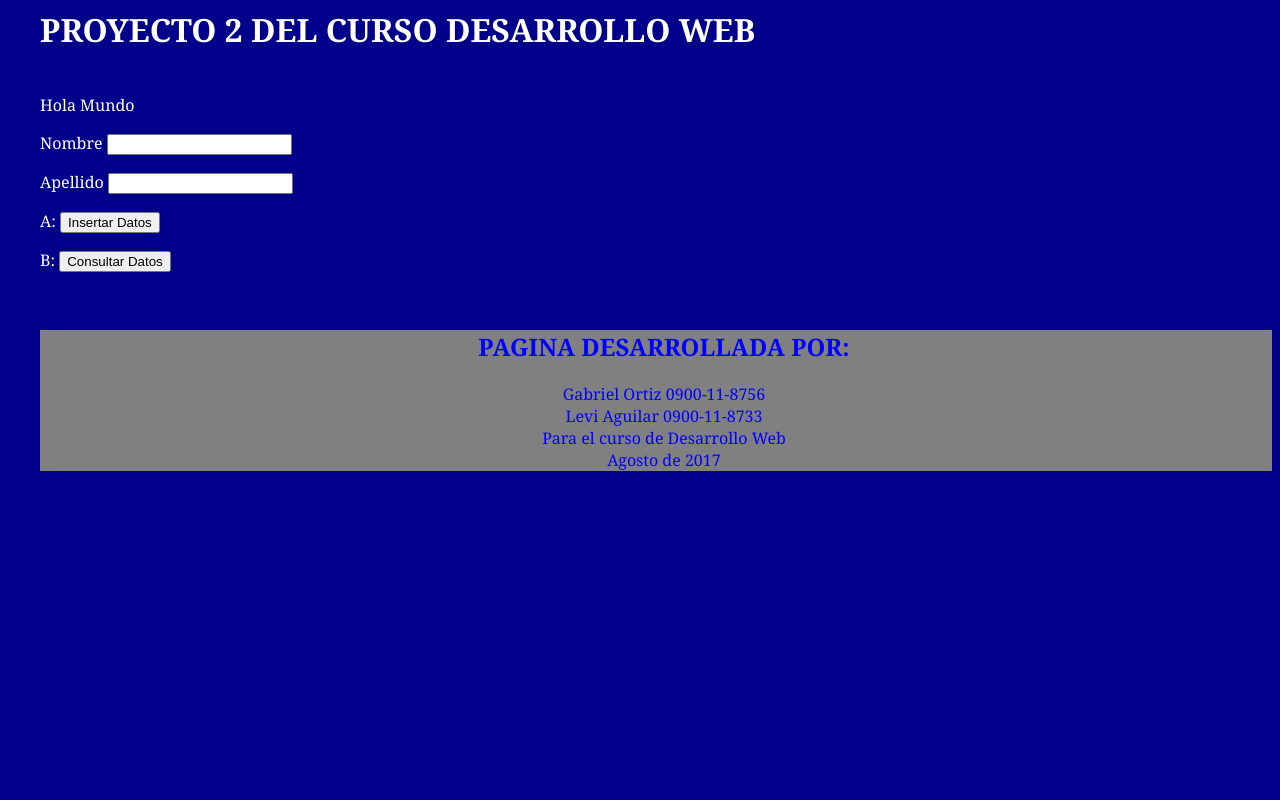
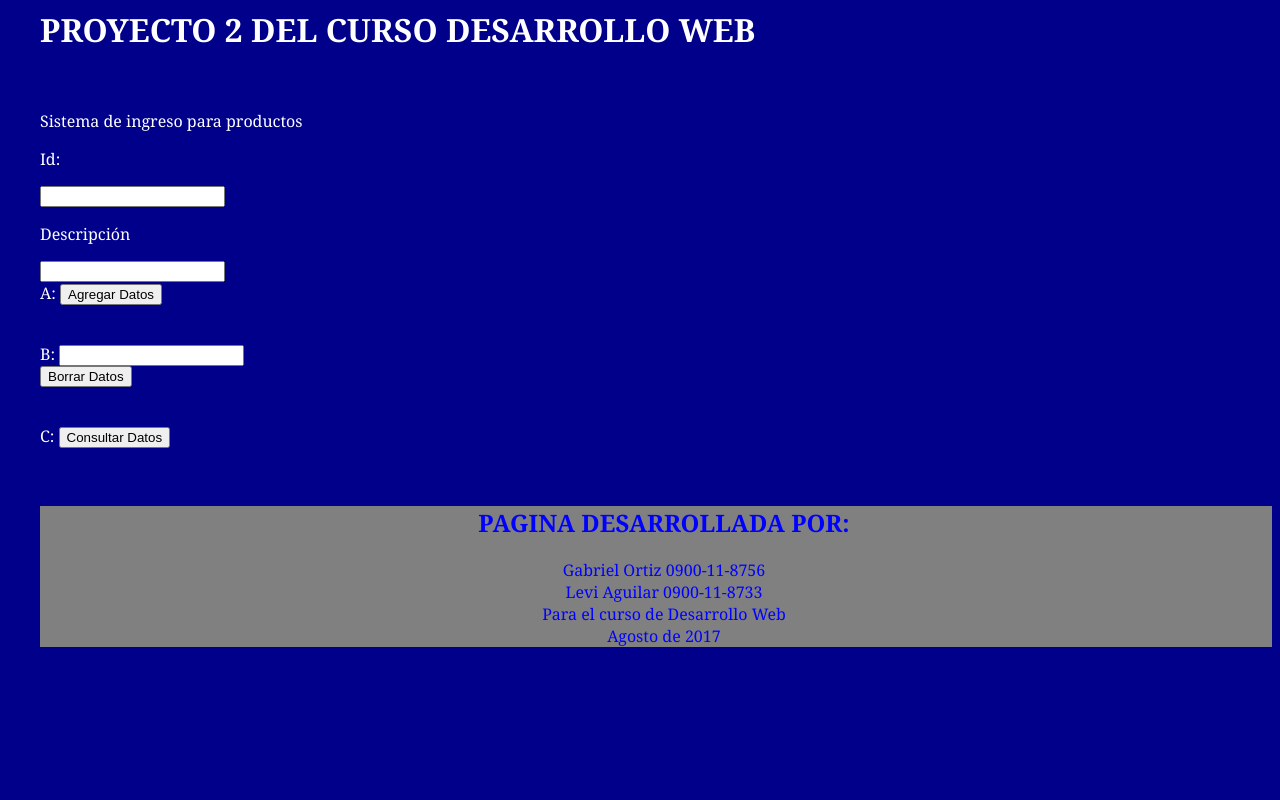
Before and after one commit to dWeb2017/Proyecto2, a PHP site: page / in a window 1280 px wide. Run offline with PHP 8.4, Linux system fonts and the light colour scheme.

Commit message:
Cambios e implementaciones
Se agregaron algunos cambios y requerimentos del proyecto

```diff
--- a/conexion.php
+++ b/conexion.php
@@ -3,6 +3,6 @@
 $host = "localhost";
 $user = "root";
 $pw = "";
-$db = "ejercicio1";
+$db = "proyecto2";
 
 ?>
--- a/index.php
+++ b/index.php
@@ -11,17 +11,26 @@
     <body>
         <?php
             // Escribe hola mundo en la pagina
-            echo "Hola Mundo";
         //?>
 
-        <form action="insertar.php" method="post" name="FrmIngreso">
-            <p>Nombre <input type="text" name="nombre" /></p>
-            <p>Apellido <input type="text" name="apellido" /><p>
-         A:   <input type="submit" value="Insertar Datos" />
+        <p> Sistema de ingreso para productos </p>
+        <form action="insertar.php" method="" name="FrmIngreso">
+            <p>Id:</p>
+            <input type="text" name="id" />
+            <p>Descripción</p>
+            <input type="text" name="desc" /><br>
+         A:   <input type="submit" value="Agregar Datos" />
         </form>
 
-        <form action="consultar.php" method="post" name="FrmConsultar">
-         B:   <input type="submit" value="Consultar Datos" />
+        <br>
+        <form action="borrar.php" method="post" name="FrmBorrar">
+         B:   <input type="text" name="dat" /><br>
+         <input type="submit" value="Borrar Datos" />
+        </form>
+
+        <br>
+          <form action="consultar.php" method="post" name="FrmConsultar">
+         C:   <input type="submit" value="Consultar Datos" />
         </form>
 
     </body>
--- a/nbproject/private/private.xml
+++ b/nbproject/private/private.xml
@@ -3,10 +3,12 @@
     <editor-bookmarks xmlns="http://www.netbeans.org/ns/editor-bookmarks/2" lastBookmarkId="0"/>
     <open-files xmlns="http://www.netbeans.org/ns/projectui-open-files/2">
         <group>
-            <file>file:/C:/Users/Labtronic/Desktop/Proyecto2/Proyecto2/conexion.php</file>
+            <file>file:/C:/Users/Labtronic/Desktop/Proyecto2/Proyecto2/estilo1.css</file>
             <file>file:/C:/Users/Labtronic/Desktop/Proyecto2/Proyecto2/index.php</file>
             <file>file:/C:/Users/Labtronic/Desktop/Proyecto2/Proyecto2/insertar.php</file>
             <file>file:/C:/Users/Labtronic/Desktop/Proyecto2/Proyecto2/consultar.php</file>
+            <file>file:/C:/Users/Labtronic/Desktop/Proyecto2/Proyecto2/conexion.php</file>
+            <file>file:/C:/Users/Labtronic/Desktop/Proyecto2/Proyecto2/borrar.php</file>
         </group>
     </open-files>
 </project-private>
```
Also changed, not shown: borrar.php (added, +20 -0 lines), consultar.php (+9 -4 lines), estilo1.css (added, +9 -0 lines), insertar.php (+8 -4 lines), preubadel.php (added, +16 -0 lines).
